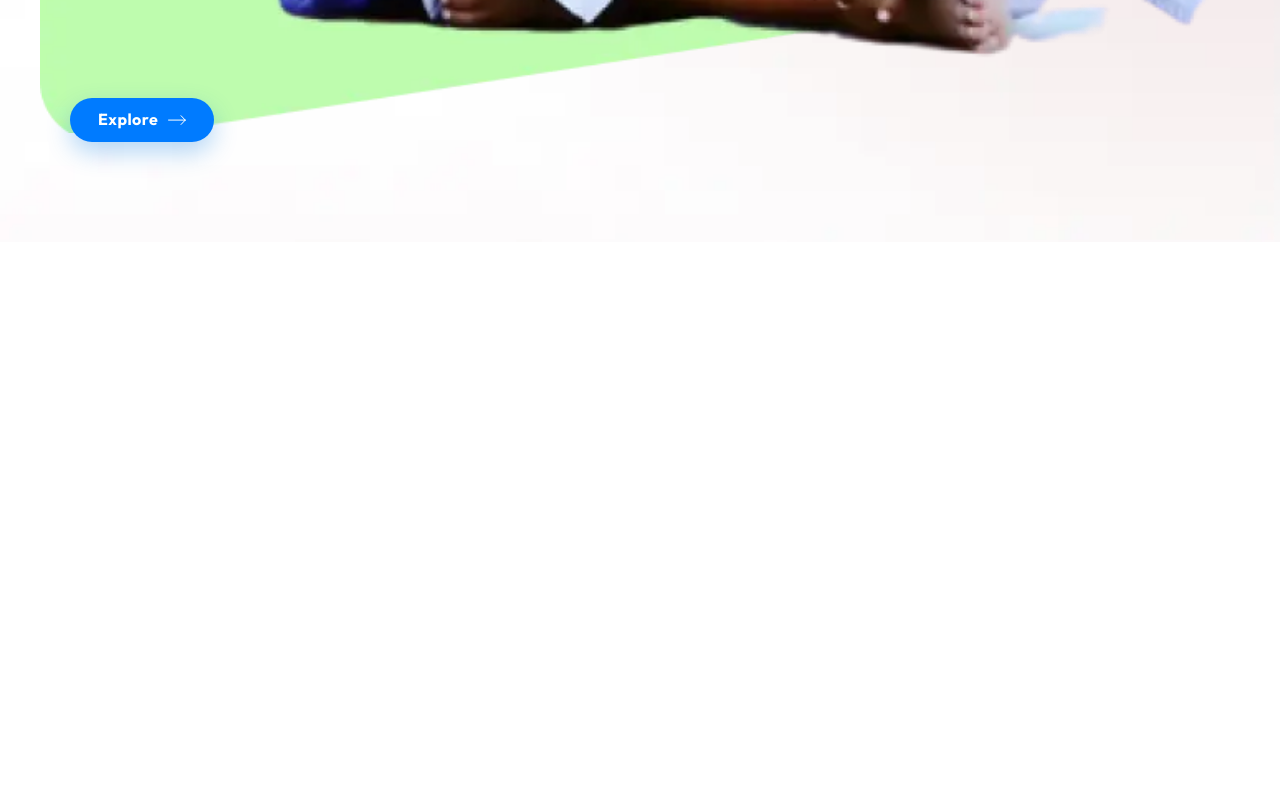
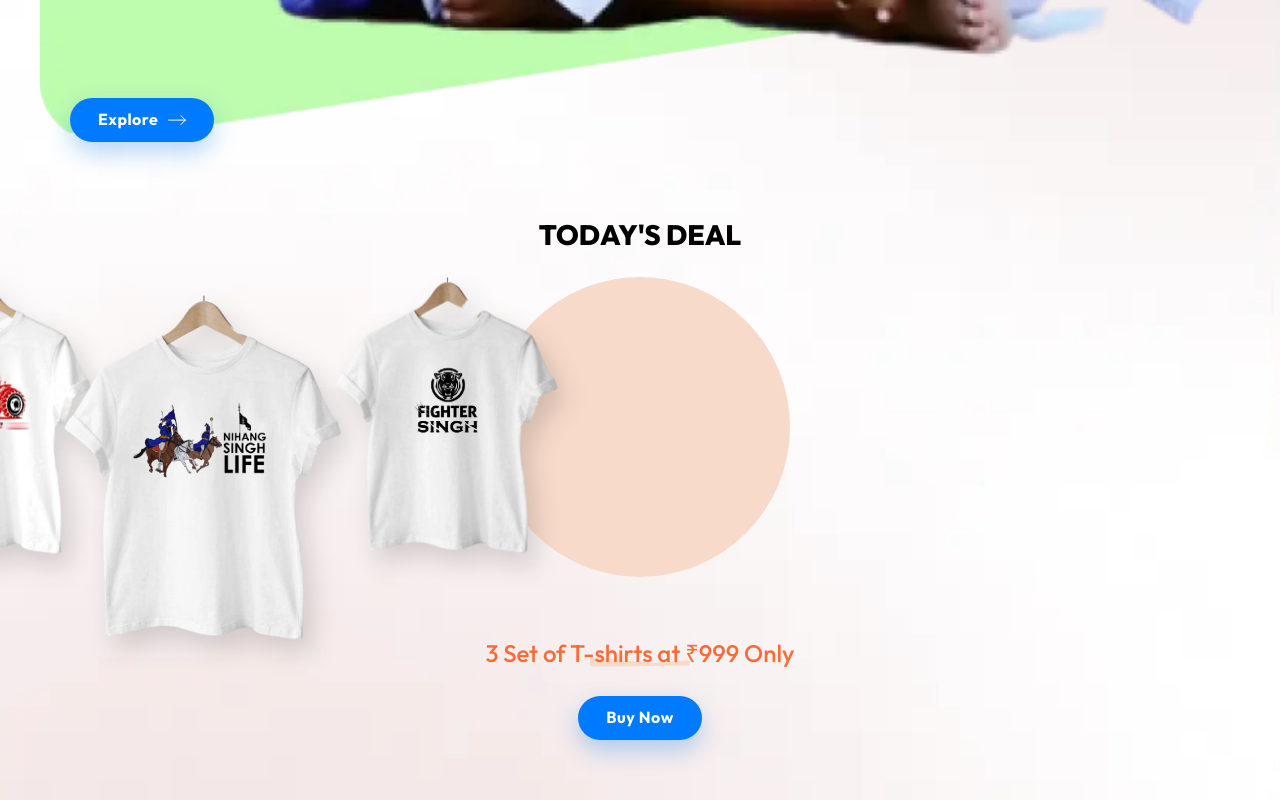
Before and after one commit to sukhsingh-dev/singhnoor-2024, a Next.js app: page / in a window 1280 px wide. Shown: the part 7342-8142 px from the top of the page. Before the commit the page ends 7584 px from the top, so only its background shows below. Built offline with nearby package versions, Linux system fonts and the light colour scheme.

Commit message:
added deals section

```diff
--- /dev/null
+++ b/src/app/home/deals/index.tsx
@@ -0,0 +1,28 @@
+import { Heading, TextDecorator } from "@/shared/components/ui"
+import Image from "next/image"
+import './style.sass'
+
+const TodayDeal: React.FC = () => (
+  <section className="text-center deals-outer">
+    <Heading text="TODAY'S DEAL" />
+    <div className="position-relative deals-offer">
+      <div className="deals-bg-decorator" style={{ backgroundColor: '#F7DACA' }} />
+      <div className="t-shirts-set position-absolute">
+        <Image src="/images/t-shirts/t-3.webp" alt="" loading="lazy" width={210} height={210} />
+        <Image src="/images/t-shirts/t-2.webp" alt="" loading="lazy" width={250} height={250} />
+        <Image src="/images/t-shirts/t-4.webp" alt="" loading="lazy" width={210} height={210} />
+      </div>
+    </div>
+    <h3 className="text-secondary deal-text position-relative">
+      3 Set of T-shirts at
+      <span className="product-price-currency"> ₹</span>
+      999 Only
+    </h3>
+    <TextDecorator color="#F7DACA" />
+    <div className="deal-btn-outer">
+      <a href="/" className="btn btn-primary">Buy Now</a>
+    </div>
+  </section>
+)
+
+export default TodayDeal
--- /dev/null
+++ b/src/app/home/deals/style.sass
@@ -0,0 +1,39 @@
+@import "../../../shared/styles/_functions.sass"
+
+.t-shirts-set
+  display: grid
+  grid-template-columns: 30% 40% 30%
+  margin-block: rem(40)
+  top: 0
+
+  img
+    height: auto
+    filter: drop-shadow(6px 9px 9px rgba(0, 0, 0, 0.15))
+    transform: scale(1.4)
+
+    &:nth-child(2)
+      transform: scale(1.4) translateY(20px)
+
+.deals-bg-decorator
+  display: block
+  width: rem(300)
+  height: rem(300)
+  border-radius: 50%
+  margin-inline: auto
+
+.deal-text
+  font-weight: 500
+  font-size: rem(24)
+  margin-block: rem(60) rem(-18)
+
+.deals-outer
+  max-width: 100vw
+  overflow: hidden
+  margin-inline: -1rem
+  padding-top: 0
+
+.deals-offer
+  margin: 0 rem(-120)
+
+.deal-btn-outer
+  margin-top: rem(24)
--- a/src/app/page.tsx
+++ b/src/app/page.tsx
@@ -3,6 +3,7 @@ import Slider from "./home/slider"
 import Categories from "./home/categories"
 import Products from "./home/products"
 import Collections from "./home/collections"
+import TodayDeal from "./home/deals"
 
 export default function Home(): React.ReactNode {
   return (
@@ -11,6 +12,7 @@ export default function Home(): React.ReactNode {
       <Categories />
       <Products heading="FRESH LOOKS" productList={productList} moreLink="/" />
       <Collections />
+      <TodayDeal />
     </>
   )
 }
```
